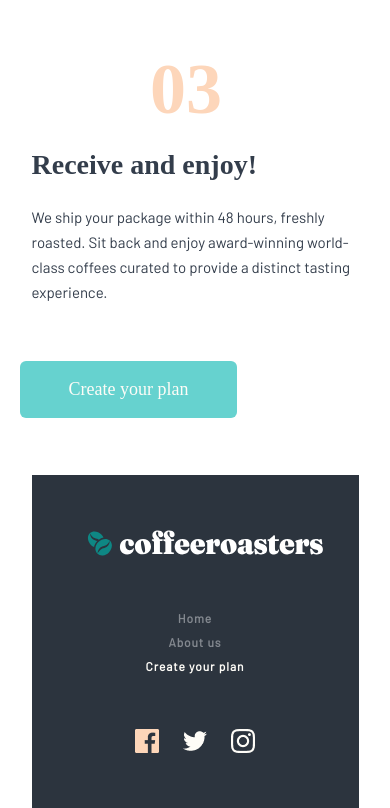
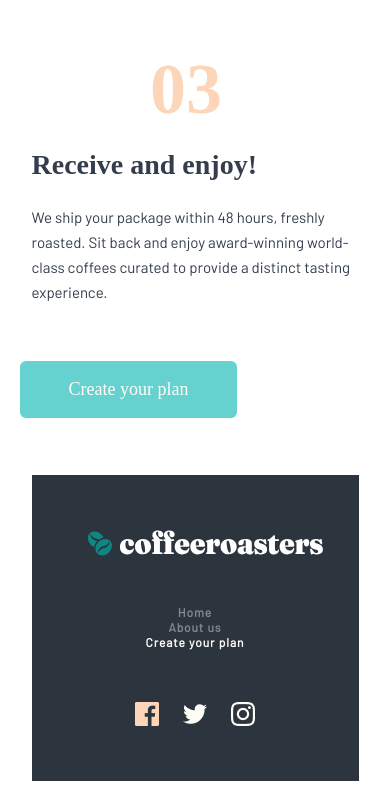
Before and after one commit to anvarov-akbar/coffe-responsive-design, a plain HTML site: page index.html in a window 390 px wide. Shown: the part 5021-5829 px from the top of the page. After the commit the page ends 5802 px from the top, so only its background shows below. Drawn offline with Linux system fonts and the light colour scheme.

Commit message:
add fixed footer nav

```diff
--- a/scss/all-blocks/_footer.scss
+++ b/scss/all-blocks/_footer.scss
@@ -10,7 +10,15 @@
 .cite__logo--footer{
     margin-right: 103px;
 }
+.nav__list--footer{
+    display: flex;
+    justify-content: center;
+    vertical-align: middle;
+    margin: 0;
+    padding: 0;
+    list-style-type: none;
 
+}
 .nav__link--active{
     color: #FEFCF7;
 }
@@ -85,6 +93,8 @@
         margin: 0;
         margin-bottom: 50px;
         padding: 0;
+        font-size: 12px;
+        line-height: 15px;
     }
     .footer .nav__item{
         margin: 0;
```
Also changed, not shown: css/main.min.css, 1 other file. Lines whose indentation alone changed are shown as unchanged.
